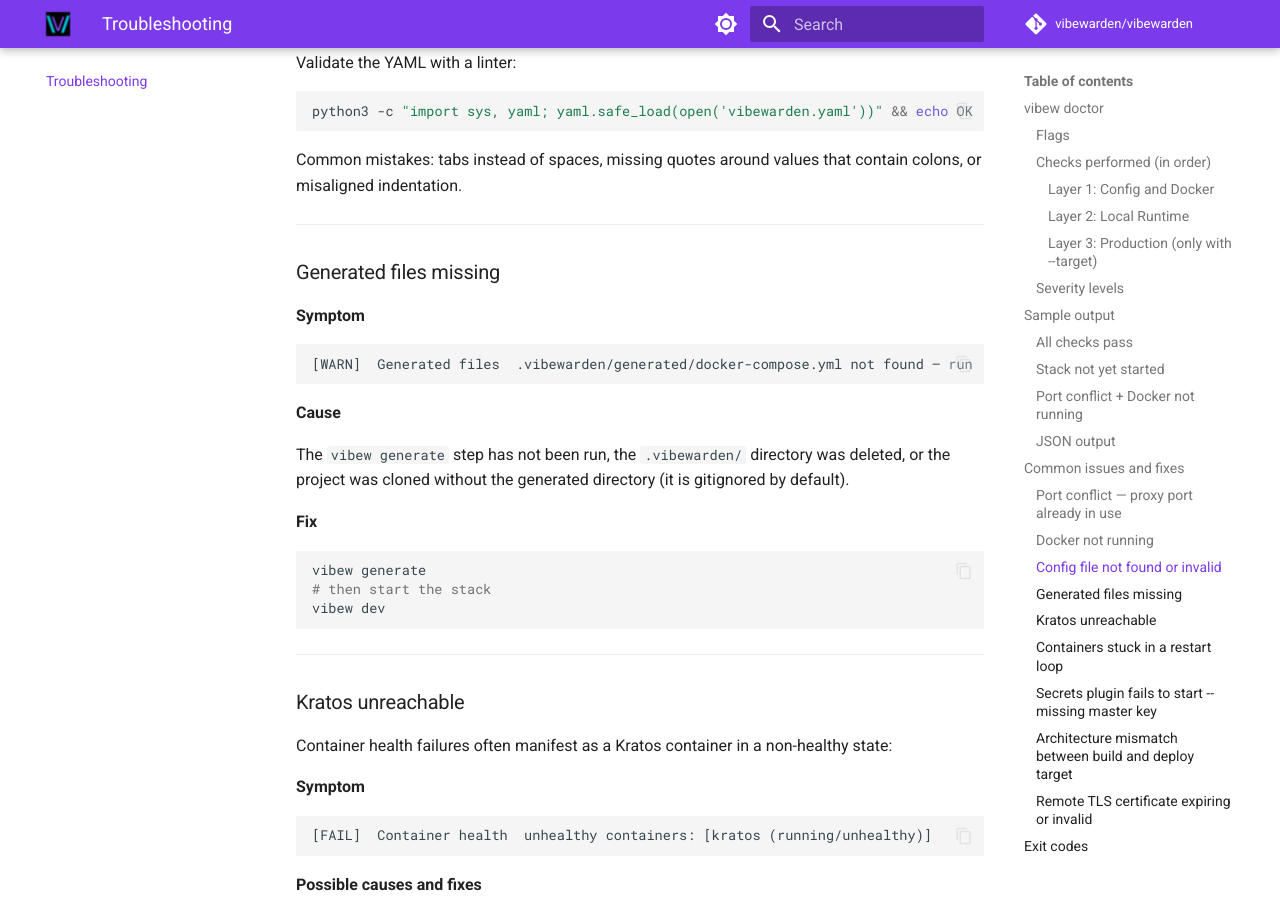
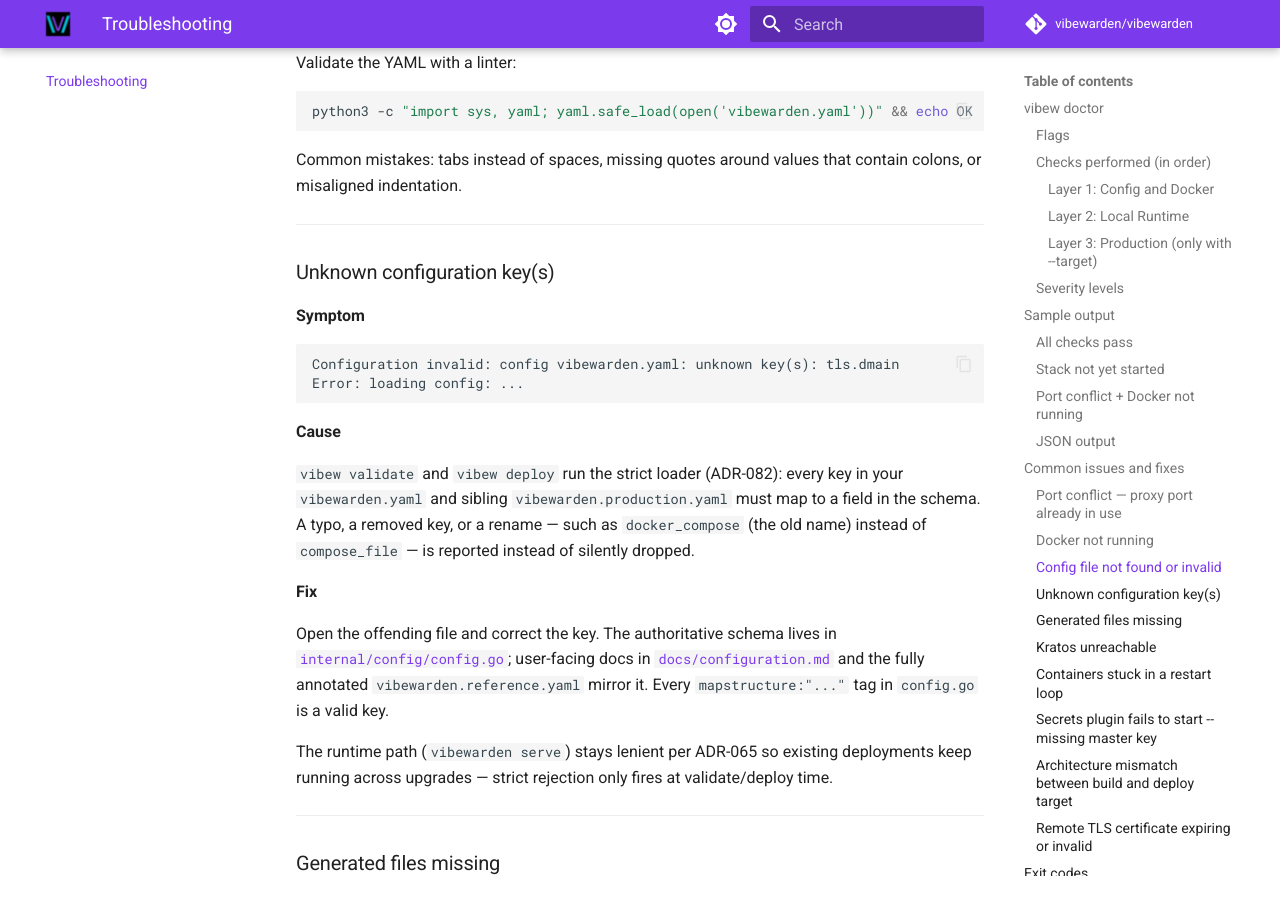
Before and after one commit to VibeWarden/vibewarden, an MkDocs documentation site: the page built from docs/troubleshooting.md, in a window 1280 px wide and 900 px high, scrolled down 6288 px. Built offline with MkDocs 1.6.1 and Material for MkDocs 9.7.7, drawn with Linux system fonts in a browser that asks for light colours; comment, search, counter and statistics services are not loaded; the version menu is left out.

Commit message:
docs(#1056): add troubleshooting entry for unknown config key(s)
Follow-up to the writer-agent finding on PR #1056. A user whose
`vibew deploy` fails with the new strict loader's `unknown key(s): …`
message will grep docs/troubleshooting.md first — the page now carries
an entry that names the error, explains the cause (typo / removed key
/ renamed key like docker_compose → compose_file), and points at
internal/config/config.go as the source of truth. Also restates the
ADR-065 invariant that the runtime path stays lenient.

Co-Authored-By: Claude Opus 4.7 (1M context) <noreply@anthropic.com>

````diff
--- a/docs/troubleshooting.md
+++ b/docs/troubleshooting.md
@@ -281,6 +281,36 @@ colons, or misaligned indentation.
 
 ---
 
+### Unknown configuration key(s)
+
+**Symptom**
+
+```
+Configuration invalid: config vibewarden.yaml: unknown key(s): tls.dmain
+Error: loading config: ...
+```
+
+**Cause**
+
+`vibew validate` and `vibew deploy` run the strict loader (ADR-082): every key in
+your `vibewarden.yaml` and sibling `vibewarden.production.yaml` must map to a field
+in the schema. A typo, a removed key, or a rename — such as `docker_compose`
+(the old name) instead of `compose_file` — is reported instead of silently dropped.
+
+**Fix**
+
+Open the offending file and correct the key. The authoritative schema lives in
+[`internal/config/config.go`](https://github.com/vibewarden/vibewarden/blob/main/internal/config/config.go);
+user-facing docs in [`docs/configuration.md`](configuration.md) and the fully
+annotated `vibewarden.reference.yaml` mirror it. Every `mapstructure:"..."` tag in
+`config.go` is a valid key.
+
+The runtime path (`vibewarden serve`) stays lenient per ADR-065 so existing
+deployments keep running across upgrades — strict rejection only fires at
+validate/deploy time.
+
+---
+
 ### Generated files missing
 
 **Symptom**
````
